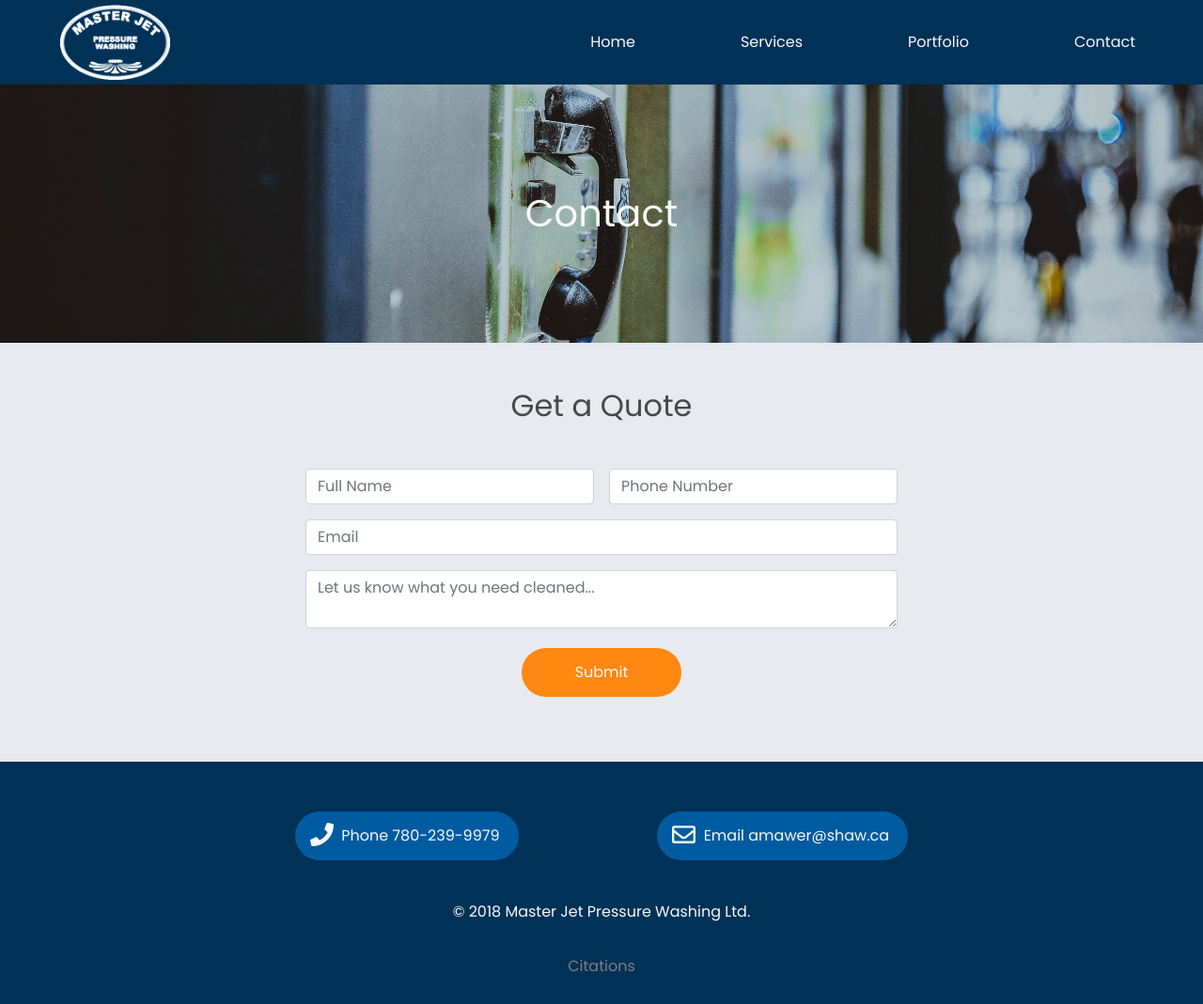
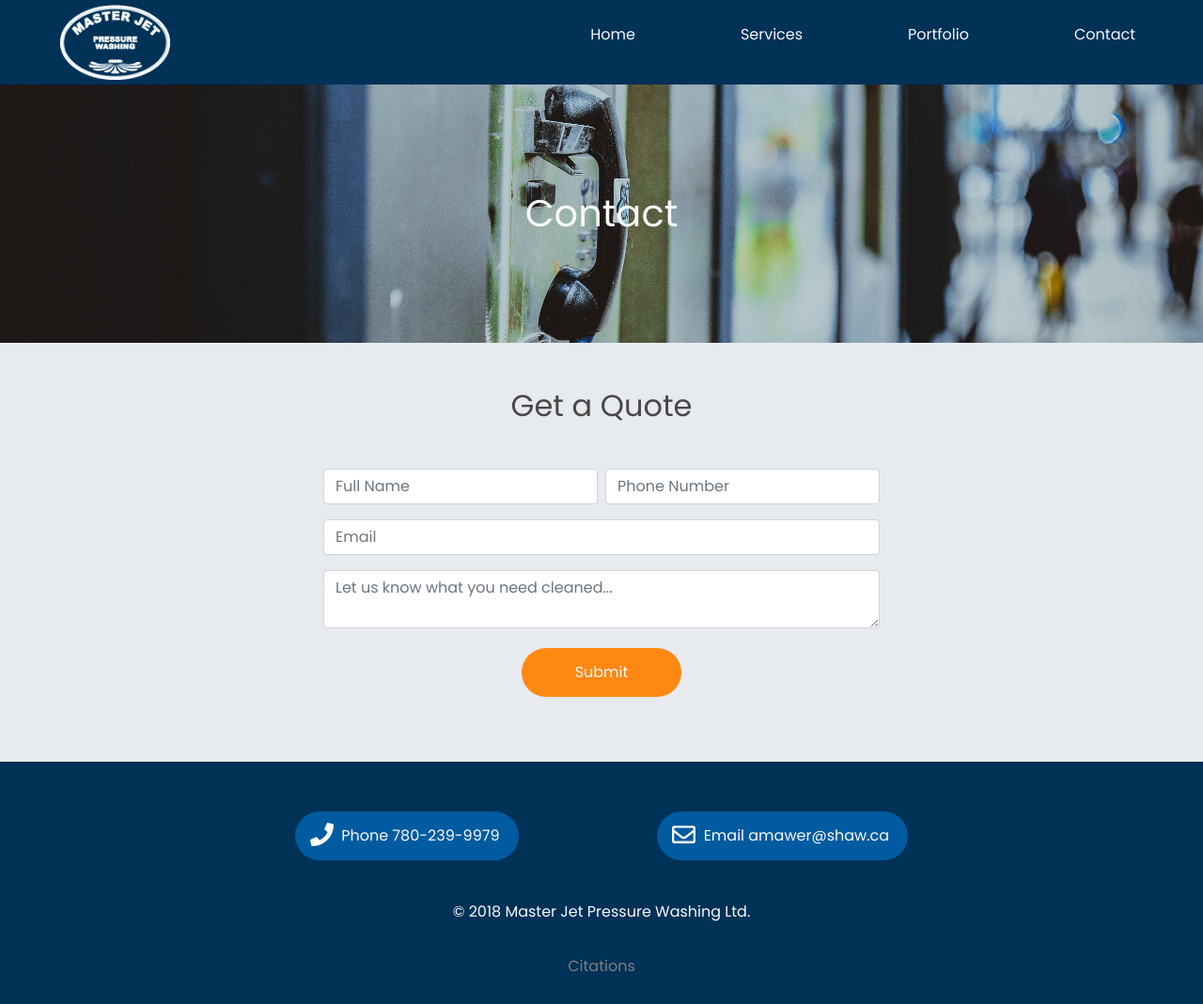
Before and after one commit to linhub15/masterjet.ca, a Jekyll site: the page built from contact.html, in a window 1280 px wide. Shown: the whole page at 94% size. Built offline with Jekyll 4.4.1, drawn with Linux system fonts in a browser that asks for light colours; nearby versions of some CDN libraries.

Commit message:
Fix margins

```diff
--- a/_includes/site-nav.html
+++ b/_includes/site-nav.html
@@ -5,7 +5,7 @@
   {% include icons/bars.html %}
 </button>
   <div class="collapse navbar-collapse" id="navbarText">
-    <ul class="navbar-nav ml-lg-auto text-center">
+    <ul class="navbar-nav ml-lg-auto text-center mb-3">
       <li class="nav-item mx-md-5">
         <a class="nav-link" href="/">Home<span class="sr-only">(current)</span></a>
       </li>
--- a/contact.html
+++ b/contact.html
@@ -10,17 +10,17 @@ permalink: /contact/
     <div class="container py-5">
         <h2 class="mb-5">Get a Quote</h2>
         <form class="mx-auto" style="max-width: 600px;" action="https://formspree.io/amawer@shaw.ca" method="POST">
-            <div class="row my-3">
-                <input class="col form-control mr-3" type="text" name="Name" id="Name" placeholder="Full Name" required>
-                <input class="col form-control" type="text" name="Phone" id="Phone" placeholder="Phone Number" required>
+            <div class="row my-3 mx-1">
+                <input class="col form-control mr-1" type="text" name="Name" id="Name" placeholder="Full Name" required>
+                <input class="col form-control ml-1" type="text" name="Phone" id="Phone" placeholder="Phone Number" required>
             </div>
-            <div class="row my-3">
+            <div class="row my-3 mx-1">
                 <input class="form-control" type="email" name="Email" id="Email" placeholder="Email">
             </div>
-            <div class="row my-3">
+            <div class="row my-3 mx-1">
                 <textarea class="form-control" name="Description" placeholder="Let us know what you need cleaned..."></textarea>
             </div>
-            <div class="row my-3">
+            <div class="row my-3 mx-1">
                 <button type="submit" class="btn mj-btn mj-btn-primary mx-auto">Submit</button>
             </div>
         </form>
```
